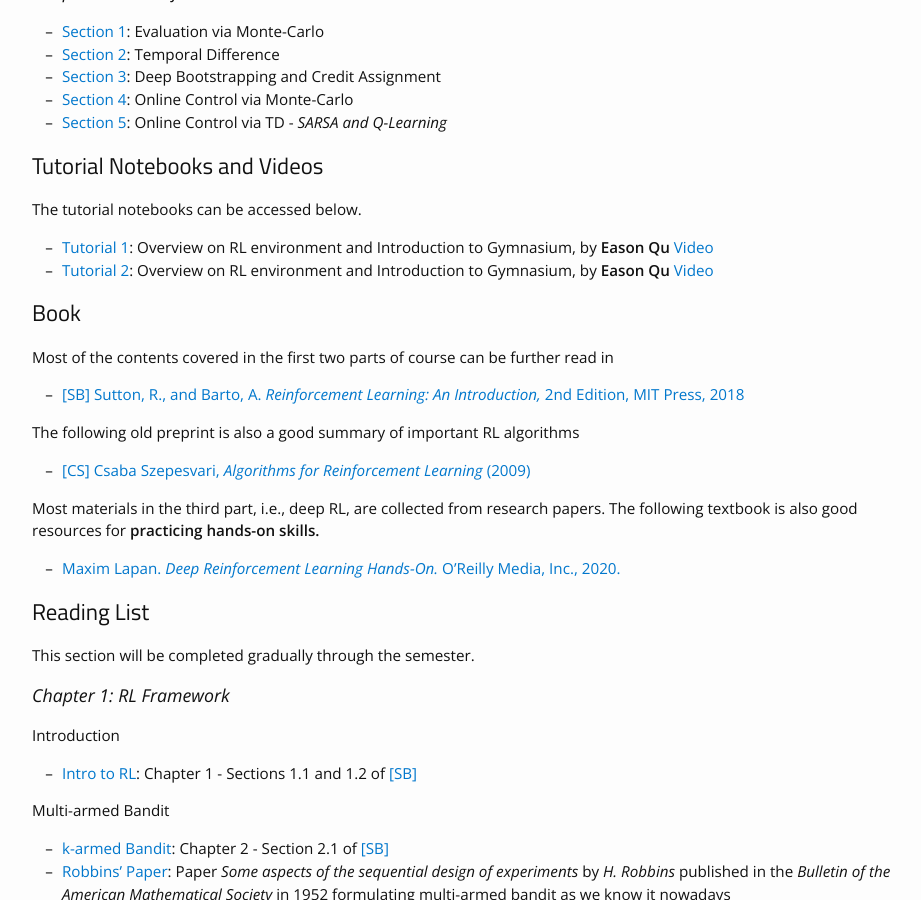
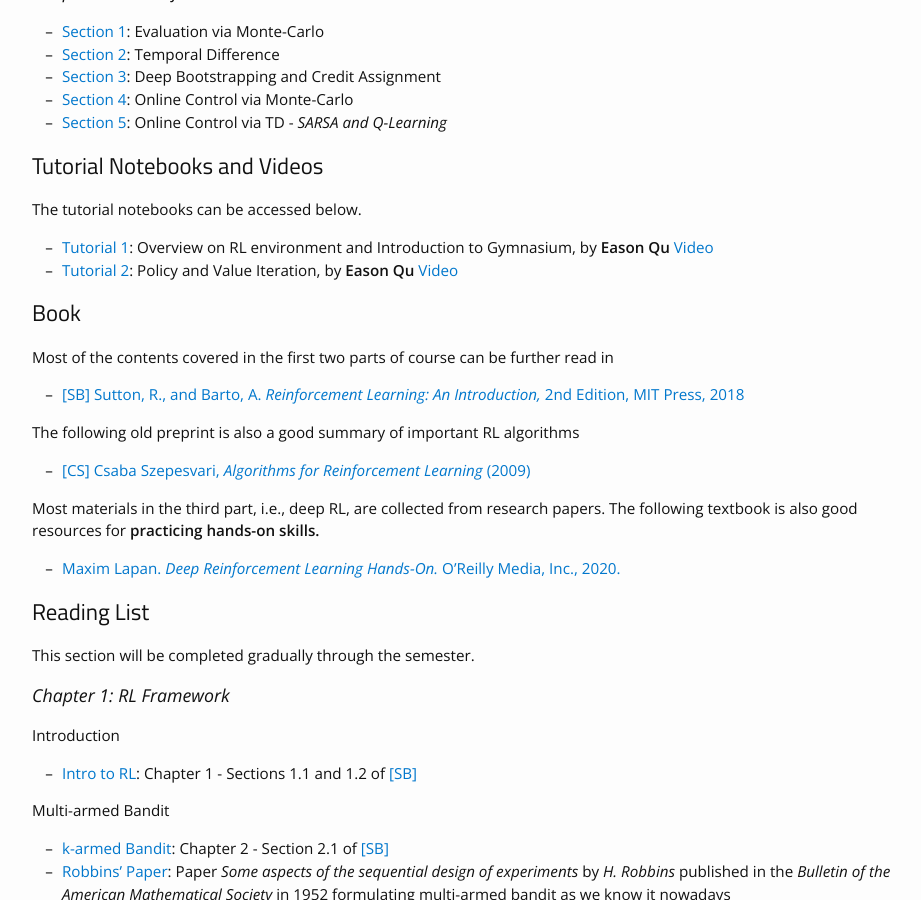
Before and after one commit to bereyhi-courses/rl-utoronto, a Jekyll site: the page built from materials.md, in a window 1280 px wide and 900 px high, scrolled down 800 px. Shown: the whole window, without its empty margins (163-1084 px from the left). Built offline with Jekyll 4.4.1, drawn with Linux system fonts in a browser that asks for light colours; nearby versions of some CDN libraries.

Commit message:
lectures added

```diff
--- a/materials.md
+++ b/materials.md
@@ -34,7 +34,7 @@
 ## Tutorial Notebooks and Videos
 The tutorial notebooks can be accessed below.
 * [Tutorial 1]({{site.baseurl}}/assets/Tutorials/Tutorial_1.ipynb): Overview on RL environment and Introduction to Gymnasium, by __Eason Qu__ [Video](https://play.library.utoronto.ca/watch/b1e2e52ab234989cb9da863f4c4fbadc)
-* [Tutorial 2]({{site.baseurl}}/assets/Tutorials/Tutorial_2.ipynb): Overview on RL environment and Introduction to Gymnasium, by __Eason Qu__ [Video](https://play.library.utoronto.ca/watch/d4f9c09f5081542d3592b146e526cc71)
+* [Tutorial 2]({{site.baseurl}}/assets/Tutorials/Tutorial_2.ipynb): Policy and Value Iteration, by __Eason Qu__ [Video](https://play.library.utoronto.ca/watch/d4f9c09f5081542d3592b146e526cc71)
 
 
 ## Book
```
